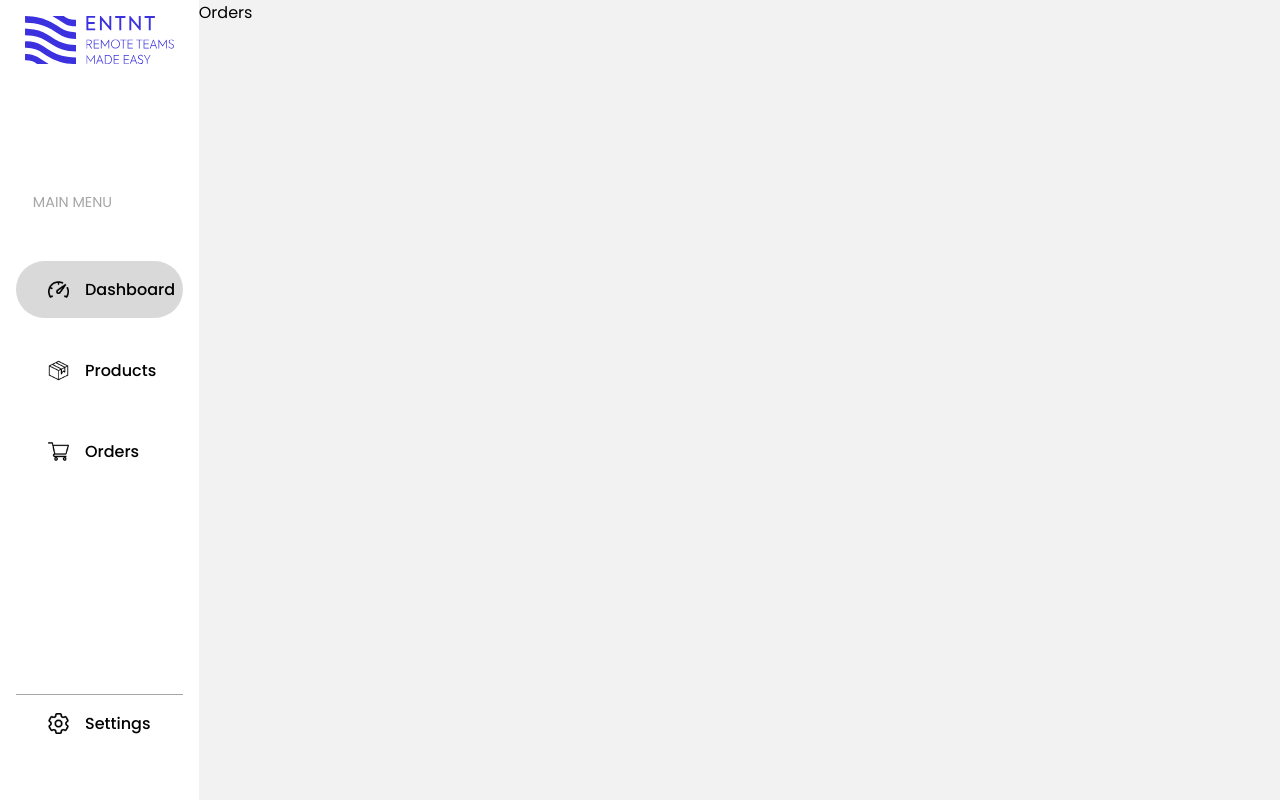
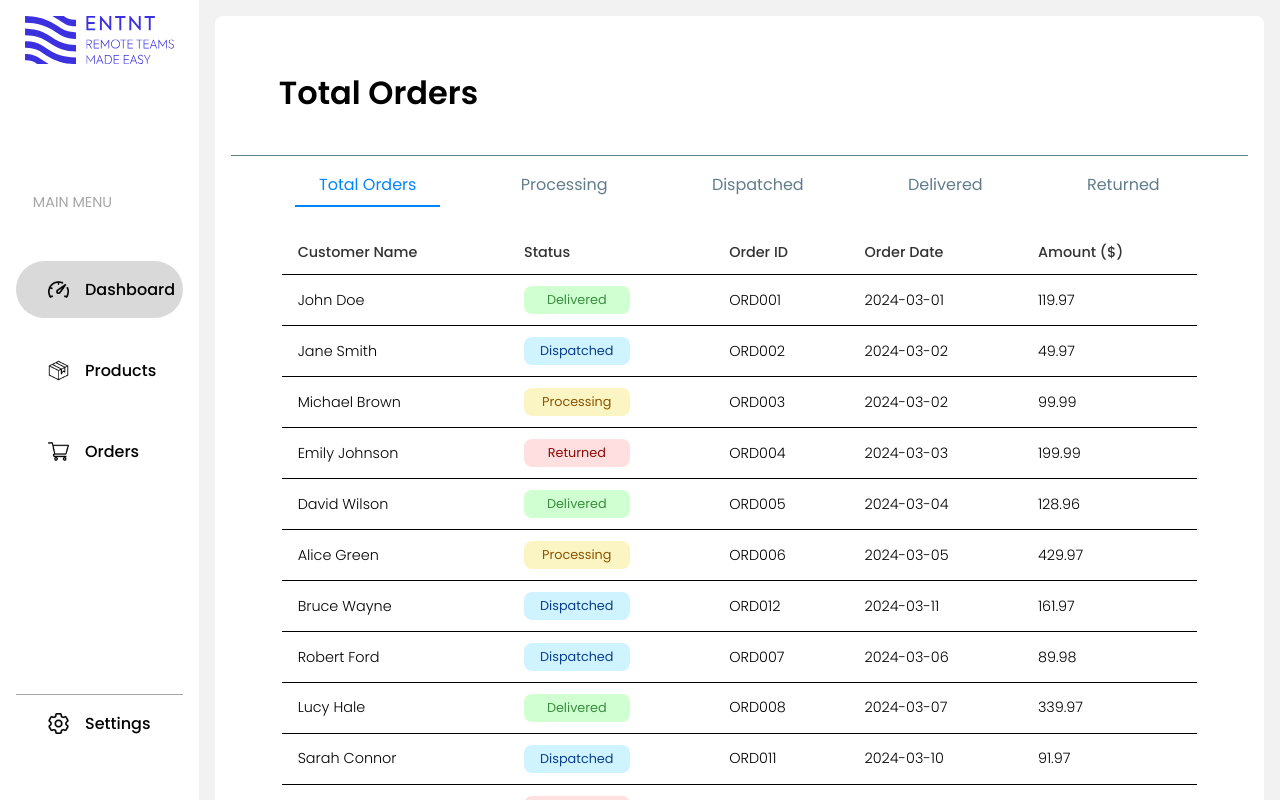
Before and after one commit to justShashank57/ultimate_erp, a React (Create React App) app: page /orders in a window 1280 px wide. Built offline with nearby package versions, Linux system fonts and the light colour scheme.

Commit message:
Table added

```diff
--- a/public/style.css
+++ b/public/style.css
@@ -201,3 +201,78 @@
     padding: 1rem;
     box-shadow: rgba(100, 100, 111, 0.2) 0px 7px 29px 0px;
 }
+#orderRoot{
+    margin: 1rem;
+    border-radius: 0.5rem;
+    background-color: var(--color-white);
+    padding: 1rem;
+    padding-bottom: 3rem;
+}
+#titleList{
+    display: flex;
+    list-style-type: none;
+    padding: 0.5rem;
+    justify-content: space-evenly;
+    border-top: 1px solid var(--color-blue-grey);
+
+}
+#titleList li{
+    color: var(--color-blue-grey);
+    cursor: pointer;
+    padding: 0.5rem 1.5rem;
+}
+#orderTitle{
+    padding: 1rem 3rem;
+    font-weight: 600;
+}
+table,th,td{
+    border-bottom: 1px solid black;
+    border-collapse: collapse;
+}
+td{
+    padding: 0.7rem 1rem;
+    font-weight: 300;
+    font-size: 0.9rem;
+    /* text-align: center; */
+}
+table{
+    margin-left: auto;
+    margin-right: auto;
+    width: 90%;
+}
+#headRow td{
+    font-weight: 500;
+    color: var(--color-soft-black);
+}
+.status{
+    display: inline-block;
+    width: 6rem;
+    font-size: 0.8rem;
+    font-weight: 400;
+    text-align: center;
+    padding: 0.3rem;
+    border-radius: 0.5rem;
+}
+.Delivered{
+    color: var(--color-success);
+    background-color: #b2ffb69b;
+}
+.Returned{
+    background-color: #FFDFDF;
+    color: #8C0909;
+}
+.Processing{
+    color: #8B5401;
+    background-color: #FBF5C4;
+}
+.Dispatched{
+    color: #093E8C;
+    background-color: #D0F4FF;
+}
+.childRows{
+    cursor: pointer;
+}
+.childRows:hover{
+    box-shadow: rgba(100, 100, 111, 0.2) 0px 7px 29px 0px;
+    border:2px solid var(--color-soft-black);
+}
--- /dev/null
+++ b/src/Components/Table.jsx
@@ -0,0 +1,34 @@
+import React from 'react'
+
+function Table({data}) {
+  const tabElements = data.map((obj)=>{
+       let statusClass = `status ${obj.status}`;
+       let rowClass = `childRows ${obj.orderId}`;
+       function viewOrder(event){
+                const clssList = event.currentTarget.classList;
+       }
+       return (
+             <tr className={rowClass} onClick={viewOrder}>
+                <td className='childCells'>{obj.customerName}</td>
+                <td className='childCells'><span className={statusClass}>{obj.status}</span></td>
+                <td className='childCells'>{obj.orderId}</td>
+                <td className='childCells'>{obj.orderDate}</td>
+                <td className='childCells'>{obj.totalAmount}</td>
+             </tr>
+       )
+  })
+  return (
+       <table>
+          <tr id='headRow'>
+            <td>Customer Name</td>
+            <td>Status</td>
+            <td>Order ID</td>
+            <td>Order Date</td>
+            <td>Amount ($)</td>
+          </tr>
+          {tabElements}
+       </table>
+  )
+}
+
+export default Table
--- /dev/null
+++ b/src/Data/orders.js
@@ -0,0 +1,146 @@
+// mockOrders.js
+
+export default [
+    {
+      orderId: "ORD001",
+      customerName: "John Doe",
+      orderDate: "2024-03-01",
+      status: "Delivered",
+      items: [
+        { itemName: "Wireless Mouse", quantity: 2, pricePerItem: 29.99 },
+        { itemName: "Keyboard", quantity: 1, pricePerItem: 59.99 }
+      ],
+      totalAmount: 119.97
+    },
+    {
+      orderId: "ORD002",
+      customerName: "Jane Smith",
+      orderDate: "2024-03-02",
+      status: "Dispatched",
+      items: [
+        { itemName: "USB-C Adapter", quantity: 1, pricePerItem: 19.99 },
+        { itemName: "HDMI Cable", quantity: 2, pricePerItem: 14.99 }
+      ],
+      totalAmount: 49.97
+    },
+    {
+      orderId: "ORD003",
+      customerName: "Michael Brown",
+      orderDate: "2024-03-02",
+      status: "Processing",
+      items: [
+        { itemName: "Bluetooth Speaker", quantity: 1, pricePerItem: 99.99 }
+      ],
+      totalAmount: 99.99
+    },
+    {
+      orderId: "ORD004",
+      customerName: "Emily Johnson",
+      orderDate: "2024-03-03",
+      status: "Returned",
+      items: [
+        { itemName: "Smart Watch", quantity: 1, pricePerItem: 199.99 }
+      ],
+      totalAmount: 199.99
+    },
+    {
+      orderId: "ORD005",
+      customerName: "David Wilson",
+      orderDate: "2024-03-04",
+      status: "Delivered",
+      items: [
+        { itemName: "External Hard Drive", quantity: 1, pricePerItem: 89.99 },
+        { itemName: "Screen Protector", quantity: 3, pricePerItem: 12.99 }
+      ],
+      totalAmount: 128.96
+    },
+    {
+      orderId: "ORD006",
+      customerName: "Alice Green",
+      orderDate: "2024-03-05",
+      status: "Processing",
+      items: [
+        { itemName: "Ergonomic Chair", quantity: 1, pricePerItem: 329.99 },
+        { itemName: "Desk Lamp", quantity: 2, pricePerItem: 49.99 }
+      ],
+      totalAmount: 429.97
+    },
+    {
+      orderId: "ORD012",
+      customerName: "Bruce Wayne",
+      orderDate: "2024-03-11",
+      status: "Dispatched",
+      items: [
+        { itemName: "Wireless Earbuds", quantity: 1, pricePerItem: 129.99 },
+        { itemName: "Smartphone Case", quantity: 2, pricePerItem: 15.99 }
+      ],
+      totalAmount: 161.97
+    },
+    {
+      orderId: "ORD007",
+      customerName: "Robert Ford",
+      orderDate: "2024-03-06",
+      status: "Dispatched",
+      items: [
+        { itemName: "Monitor Stand", quantity: 1, pricePerItem: 59.99 },
+        { itemName: "Wireless Charger", quantity: 1, pricePerItem: 29.99 }
+      ],
+      totalAmount: 89.98
+    },
+    {
+      orderId: "ORD008",
+      customerName: "Lucy Hale",
+      orderDate: "2024-03-07",
+      status: "Delivered",
+      items: [
+        { itemName: "Noise Cancelling Headphones", quantity: 1, pricePerItem: 259.99 },
+        { itemName: "Portable Battery", quantity: 2, pricePerItem: 39.99 }
+      ],
+      totalAmount: 339.97
+    },
+    {
+      orderId: "ORD011",
+      customerName: "Sarah Connor",
+      orderDate: "2024-03-10",
+      status: "Dispatched",
+      items: [
+        { itemName: "Laptop Stand", quantity: 1, pricePerItem: 45.99 },
+        { itemName: "USB Hub", quantity: 2, pricePerItem: 22.99 }
+      ],
+      totalAmount: 91.97
+    },
+    {
+      orderId: "ORD009",
+      customerName: "Omar Hassan",
+      orderDate: "2024-03-08",
+      status: "Returned",
+      items: [
+        { itemName: "Gaming Mouse", quantity: 1, pricePerItem: 79.99 },
+        { itemName: "Mechanical Keyboard", quantity: 1, pricePerItem: 129.99 }
+      ],
+      totalAmount: 209.98
+    },
+    {
+      orderId: "ORD010",
+      customerName: "Tina Fey",
+      orderDate: "2024-03-09",
+      status: "Delivered",
+      items: [
+        { itemName: "Drawing Tablet", quantity: 1, pricePerItem: 199.99 },
+        { itemName: "Stylus Pen", quantity: 2, pricePerItem: 49.99 }
+      ],
+      totalAmount: 299.97
+    },
+    {
+      orderId: "ORD013",
+      customerName: "Diana Prince",
+      orderDate: "2024-03-12",
+      status: "Dispatched",
+      items: [
+        { itemName: "Fitness Tracker", quantity: 1, pricePerItem: 199.99 },
+        { itemName: "Yoga Mat", quantity: 1, pricePerItem: 59.99 },
+        { itemName: "Water Bottle", quantity: 2, pricePerItem: 29.99 }
+      ],
+      totalAmount: 319.96
+    }
+  ]
--- a/src/Pages/Orders.jsx
+++ b/src/Pages/Orders.jsx
@@ -1,8 +1,37 @@
 import React from 'react'
+import Table from '../Components/Table';
+import orderData from '../Data/orders'
 
 function Orders() {
+  const[title,setTitle] = React.useState("Total Orders");
+  const[layer,setLayer] = React.useState(false);
+
+  function handleClick(event){
+           const text = event.currentTarget.innerText;
+           setTitle(text);
+  }
+  const tableData = orderData.filter(function(object){
+        if(title==="Total Orders") return true;
+        return object.status === title;
+  })
   return (
-    <div>Orders</div>
+    <div id='orderRoot'>
+         <div id='orderHead'>
+          <h1 id='orderTitle'>{title}</h1>
+          <ul id='titleList'>
+            <li onClick={handleClick} style={title==="Total Orders"?{color:"#0085FF",borderBottom:"2px solid #0085FF"}:{}}>Total Orders</li>
+            <li onClick={handleClick} style={title==="Processing"?{color:"#0085FF",borderBottom:"2px solid #0085FF"}:{}}>Processing</li>
+            <li onClick={handleClick} style={title==="Dispatched"?{color:"#0085FF",borderBottom:"2px solid #0085FF"}:{}}>Dispatched</li>
+            <li onClick={handleClick} style={title==="Delivered"?{color:"#0085FF",borderBottom:"2px solid #0085FF"}:{}}>Delivered</li>
+            <li onClick={handleClick} style={title==="Returned"?{color:"#0085FF",borderBottom:"2px solid #0085FF"}:{}}>Returned</li>
+          </ul>
+         </div>
+
+         <div id='tableRoot'>
+             <Table data={tableData}/>
+         </div>
+
+    </div>
   )
 }
 
```
